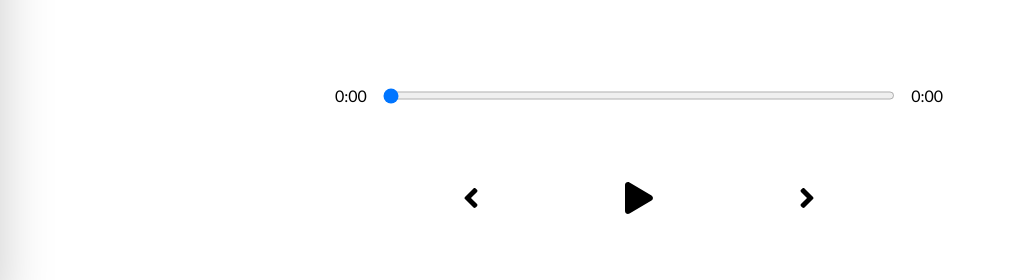
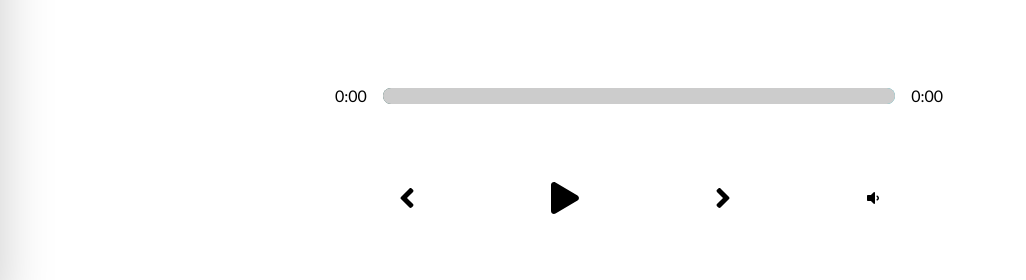
Before and after one commit to joaquimgi/waves-music-app, a React (Create React App) app: page / in a window 1280 px wide. Shown: the part 490-770 px from the top of the page, without its empty margins (1-1027 px from the left). Built offline with nearby package versions, Linux system fonts and the light colour scheme.

Commit message:
Add custom progress bar and slider handling

```diff
--- a/src/App.js
+++ b/src/App.js
@@ -20,6 +20,7 @@
   const [songInfo, setSongInfo] = useState({
     currentTime: 0,
     duration: 0,
+    animationPercentage: 0,
   });
   const [libraryStatus, setLibraryStatus] = useState(false);
 
@@ -30,7 +31,17 @@
   const timeUpdateHandler = (e) => {
     const current = e.target.currentTime;
     const duration = e.target.duration;
-    setSongInfo({ ...songInfo, currentTime: current, duration: duration });
+    //Calculate Percentage
+    const roundedCurrent = Math.round(current);
+    const roundedDuration = Math.round(duration);
+    const animation = Math.round((roundedCurrent / roundedDuration) * 100);
+
+    setSongInfo({
+      ...songInfo,
+      currentTime: current,
+      duration: duration,
+      animationPercentage: animation,
+    });
   };
 
   return (
--- a/src/components/Player.js
+++ b/src/components/Player.js
@@ -1,108 +1,151 @@
-import { useEffect } from "react";
+import { useState, useEffect } from "react";
 import { FontAwesomeIcon } from "@fortawesome/react-fontawesome";
 import {
   faPlay,
   faAngleLeft,
   faAngleRight,
   faPause,
+  faVolumeDown,
 } from "@fortawesome/free-solid-svg-icons";
 import { playAudio } from "../util";
 
 const Player = ({
-  currentSong,
   isPlaying,
   setIsPlaying,
   audioRef,
+  songInfo,
   setSongInfo,
-  songInfo,
+  currentSong,
   songs,
   setCurrentSong,
   setSongs,
 }) => {
-  //UseEffect
-  useEffect(() => {
-    const newSongs = songs.map((songClicked) => {
-      if (songClicked.id === currentSong.id) {
+  const [activeVolume, setActiveVolume] = useState(false);
+  //UseEffect Update List
+  const activeLibraryHandler = (nextPrev) => {
+    const newSongs = songs.map((song) => {
+      if (song.id === nextPrev.id) {
         return {
-          ...songClicked,
+          ...song,
           active: true,
         };
       } else {
         return {
-          ...songClicked,
+          ...song,
           active: false,
         };
       }
     });
+
     setSongs(newSongs);
-    playAudio(isPlaying, audioRef);
-  }, [currentSong]);
+  };
+
+  const trackAnim = {
+    transform: `translateX(${songInfo.animationPercentage}%)`,
+  };
 
   //Event Handlers
-  const playSongHandler = () => {
-    isPlaying ? audioRef.current.pause() : audioRef.current.play();
-    setIsPlaying(!isPlaying);
-  };
-
   const getTime = (time) => {
     return (
       Math.floor(time / 60) + ":" + ("0" + Math.floor(time % 60)).slice(-2)
     );
   };
 
-  const draghandler = (e) => {
+  const dragHandler = (e) => {
     audioRef.current.currentTime = e.target.value;
     setSongInfo({ ...songInfo, currentTime: e.target.value });
   };
 
-  const skipTrackHandler = (direction) => {
-    let currentIndex = songs.findIndex((song) => song.active);
+  const playSongHandler = () => {
+    if (isPlaying) {
+      audioRef.current.pause();
+      setIsPlaying(!isPlaying);
+    } else {
+      audioRef.current.play();
+      setIsPlaying(!isPlaying);
+    }
+  };
+
+  const skipTrackHandler = async (direction) => {
+    let currentIndex = songs.findIndex((song) => song.id === song.active);
+
+    //Forward BAck
     if (direction === "skip-forward") {
-      setCurrentSong(songs[(currentIndex + 1) % songs.length]);
+      await setCurrentSong(songs[(currentIndex + 1) % songs.length]);
+      activeLibraryHandler(songs[(currentIndex + 1) % songs.length]);
     }
     if (direction === "skip-back") {
       if ((currentIndex - 1) % songs.length === -1) {
-        setCurrentSong(songs[songs.length - 1]);
+        await setCurrentSong(songs[songs.length - 1]);
+        activeLibraryHandler(songs[songs.length - 1]);
         playAudio(isPlaying, audioRef);
         return;
       }
-      setCurrentSong(songs[(currentIndex - 1) % songs.length]);
+      await setCurrentSong(songs[(currentIndex - 1) % songs.length]);
+      activeLibraryHandler(songs[(currentIndex - 1) % songs.length]);
     }
-    playAudio(isPlaying, audioRef);
+    if (isPlaying) audioRef.current.play();
+  };
+  const changeVolume = (e) => {
+    let value = e.target.value;
+    audioRef.current.volume = value;
+    setSongInfo({ ...songInfo, volume: value });
   };
 
   return (
     <div className="player">
       <div className="time-control">
         <p>{getTime(songInfo.currentTime)}</p>
-        <input
-          min={0}
-          max={songInfo.duration || 0}
-          value={songInfo.currentTime}
-          type="range"
-          onChange={draghandler}
-        />
+        <div
+          style={{
+            background: `linear-gradient(to right, ${currentSong.color[0]},${currentSong.color[1]})`,
+          }}
+          className="track"
+        >
+          <input
+            value={songInfo.currentTime}
+            type="range"
+            max={songInfo.duration || 0}
+            min={0}
+            onChange={dragHandler}
+          />
+          <div style={trackAnim} className="animate-track"></div>
+        </div>
         <p>{songInfo.duration ? getTime(songInfo.duration) : "0:00"}</p>
       </div>
       <div className="play-control">
         <FontAwesomeIcon
           onClick={() => skipTrackHandler("skip-back")}
           className="skip-back"
+          size="2x"
           icon={faAngleLeft}
-          size="2x"
         />
         <FontAwesomeIcon
           onClick={playSongHandler}
           className="play"
+          size="2x"
           icon={isPlaying ? faPause : faPlay}
-          size="2x"
         />
         <FontAwesomeIcon
+          className="skip-forward"
+          size="2x"
+          icon={faAngleRight}
           onClick={() => skipTrackHandler("skip-forward")}
-          className="skip-forward"
-          icon={faAngleRight}
-          size="2x"
         />
+        <FontAwesomeIcon
+          onClick={() => setActiveVolume(!activeVolume)}
+          icon={faVolumeDown}
+        />
+        {activeVolume && (
+          <input
+            onChange={changeVolume}
+            value={songInfo.volume}
+            max="1"
+            min="0"
+            step="0.01"
+            type="range"
+          />
+        )}
       </div>
     </div>
   );
--- a/src/styles/_player.scss
+++ b/src/styles/_player.scss
@@ -9,22 +9,56 @@
 .time-control {
   width: 50%;
   display: flex;
+  align-items: center;
   input {
     width: 100%;
-    padding: 1rem 0rem;
+    -webkit-appearance: none;
+    background: transparent;
+    cursor: pointer;
   }
+
   p {
     padding: 1rem;
   }
 }
-
 .play-control {
-  width: 30%;
   display: flex;
   justify-content: space-between;
   align-items: center;
   padding: 1rem;
+
+  width: 40%;
   svg {
     cursor: pointer;
   }
 }
+
+.track {
+  width: 100%;
+  height: 1rem;
+  position: relative;
+  overflow: hidden;
+  border-radius: 1rem;
+}
+
+.animate-track {
+  background: rgb(204, 204, 204);
+  width: 100%;
+  height: 100%;
+  position: absolute;
+  top: 0;
+  left: 0;
+  transform: translateX(0%);
+  padding: 1rem;
+  pointer-events: none;
+}
+
+input[type="range"]:focus {
+  outline: none;
+}
+
+input[type="range"]::-webkit-slider-thumb {
+  -webkit-appearance: none;
+  height: 16px;
+  width: 16px;
+}
```
